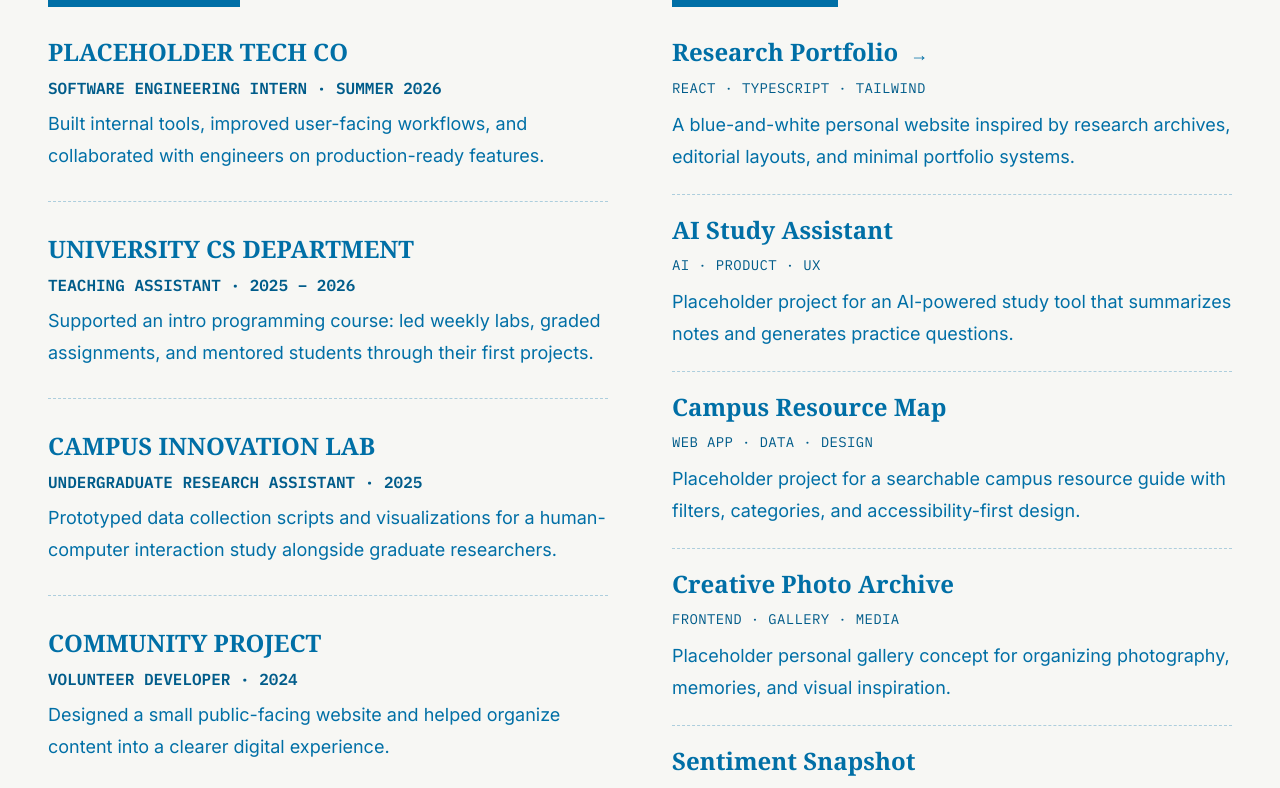
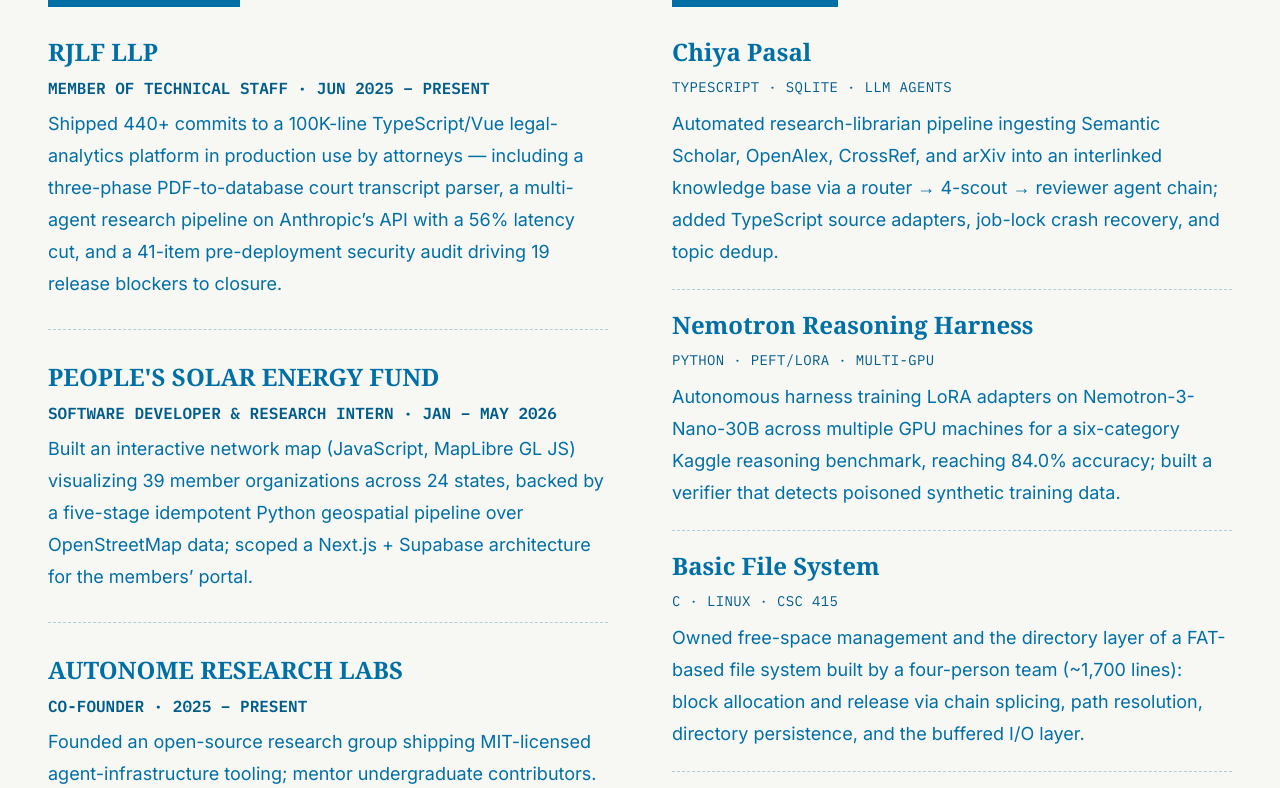
Before and after one commit to build4me2/Portfolio-Manisha, a React (Vite) app: page / in a window 1280 px wide. Shown: the part 492-1280 px from the top of the page. Built offline with nearby package versions, Linux system fonts and the light colour scheme.

Commit message:
Replace mock data with real resume content

```diff
--- a/src/data/portfolio.ts
+++ b/src/data/portfolio.ts
@@ -1,79 +1,78 @@
-export const email = 'placeholder@email.com';
+export const email = 'chandmanisha00@gmail.com';
 
 export const navLinks = [
   { label: 'Experience', href: '#experience' },
   { label: 'Projects', href: '#projects' },
-  { label: 'GitHub', href: '#' },
-  { label: 'Kaggle', href: '#' },
-  { label: 'Blog', href: '#' },
+  { label: 'GitHub', href: 'https://github.com/build4me2' },
+  { label: 'LinkedIn', href: '#' },
   { label: 'Email', href: `mailto:${email}` },
 ];
 
 export const experience = [
   {
-    organization: 'PLACEHOLDER TECH CO',
-    role: 'Software Engineering Intern',
-    period: 'SUMMER 2026',
+    organization: 'RJLF LLP',
+    role: 'Member of Technical Staff',
+    period: 'JUN 2025 – PRESENT',
     description:
-      'Built internal tools, improved user-facing workflows, and collaborated with engineers on production-ready features.',
+      'Shipped 440+ commits to a 100K-line TypeScript/Vue legal-analytics platform in production use by attorneys — including a three-phase PDF-to-database court transcript parser, a multi-agent research pipeline on Anthropic’s API with a 56% latency cut, and a 41-item pre-deployment security audit driving 19 release blockers to closure.',
   },
   {
-    organization: 'UNIVERSITY CS DEPARTMENT',
-    role: 'Teaching Assistant',
-    period: '2025 – 2026',
+    organization: "PEOPLE'S SOLAR ENERGY FUND",
+    role: 'Software Developer & Research Intern',
+    period: 'JAN – MAY 2026',
     description:
-      'Supported an intro programming course: led weekly labs, graded assignments, and mentored students through their first projects.',
+      'Built an interactive network map (JavaScript, MapLibre GL JS) visualizing 39 member organizations across 24 states, backed by a five-stage idempotent Python geospatial pipeline over OpenStreetMap data; scoped a Next.js + Supabase architecture for the members’ portal.',
   },
   {
-    organization: 'CAMPUS INNOVATION LAB',
-    role: 'Undergraduate Research Assistant',
-    period: '2025',
+    organization: 'AUTONOME RESEARCH LABS',
+    role: 'Co-Founder',
+    period: '2025 – PRESENT',
     description:
-      'Prototyped data collection scripts and visualizations for a human-computer interaction study alongside graduate researchers.',
+      'Founded an open-source research group shipping MIT-licensed agent-infrastructure tooling; mentor undergraduate contributors.',
   },
   {
-    organization: 'COMMUNITY PROJECT',
-    role: 'Volunteer Developer',
+    organization: 'CITY COLLEGE OF SAN FRANCISCO',
+    role: 'Programming Tutor & Grader',
     period: '2024',
     description:
-      'Designed a small public-facing website and helped organize content into a clearer digital experience.',
+      'Supported ~40 students in introductory Python and Java one-on-one; graded assignments on correctness, structure, and edge cases.',
   },
 ];
 
 export const projects = [
   {
-    title: 'Research Portfolio',
-    href: 'https://github.com/build4me2/Portfolio-Manisha',
+    title: 'Chiya Pasal',
+    href: '#',
     description:
-      'A blue-and-white personal website inspired by research archives, editorial layouts, and minimal portfolio systems.',
-    meta: 'REACT · TYPESCRIPT · TAILWIND',
+      'Automated research-librarian pipeline ingesting Semantic Scholar, OpenAlex, CrossRef, and arXiv into an interlinked knowledge base via a router → 4-scout → reviewer agent chain; added TypeScript source adapters, job-lock crash recovery, and topic dedup.',
+    meta: 'TYPESCRIPT · SQLITE · LLM AGENTS',
   },
   {
-    title: 'AI Study Assistant',
+    title: 'Nemotron Reasoning Harness',
     href: '#',
     description:
-      'Placeholder project for an AI-powered study tool that summarizes notes and generates practice questions.',
-    meta: 'AI · PRODUCT · UX',
+      'Autonomous harness training LoRA adapters on Nemotron-3-Nano-30B across multiple GPU machines for a six-category Kaggle reasoning benchmark, reaching 84.0% accuracy; built a verifier that detects poisoned synthetic training data.',
+    meta: 'PYTHON · PEFT/LORA · MULTI-GPU',
   },
   {
-    title: 'Campus Resource Map',
+    title: 'Basic File System',
     href: '#',
     description:
-      'Placeholder project for a searchable campus resource guide with filters, categories, and accessibility-first design.',
-    meta: 'WEB APP · DATA · DESIGN',
+      'Owned free-space management and the directory layer of a FAT-based file system built by a four-person team (~1,700 lines): block allocation and release via chain splicing, path resolution, directory persistence, and the buffered I/O layer.',
+    meta: 'C · LINUX · CSC 415',
   },
   {
-    title: 'Creative Photo Archive',
+    title: 'Bytecode Interpreter & Virtual Machine',
     href: '#',
     description:
-      'Placeholder personal gallery concept for organizing photography, memories, and visual inspiration.',
-    meta: 'FRONTEND · GALLERY · MEDIA',
+      'Stack-based VM (1,400 lines, 34 classes) that loads compiled bytecode, resolves jump labels to instruction addresses, and executes programs with recursion, dynamic heap allocation, a verbose trace mode, and bounds/use-after-free/OOM exception handling.',
+    meta: 'JAVA · VM · CSC 413',
   },
   {
-    title: 'Sentiment Snapshot',
+    title: 'Multithreaded Police Dispatch Analytics',
     href: '#',
     description:
-      'Placeholder dashboard concept that charts sentiment trends across a small text dataset with clean, readable visualizations.',
-    meta: 'DATA VIZ · PYTHON · NLP',
+      'Processed a 342 MB fixed-length-record dataset (500,000 records, 36 fields) with a configurable pthread pool, batching 2,000 records per pread and guarding shared accumulators with per-scope mutexes; reported response-time medians and quartiles as ASCII box plots.',
+    meta: 'C · POSIX THREADS · CSC 415',
   },
 ];
```
